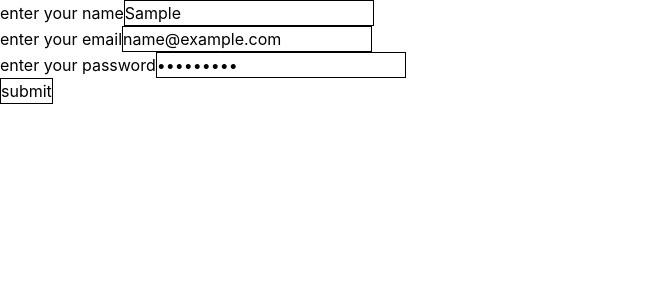
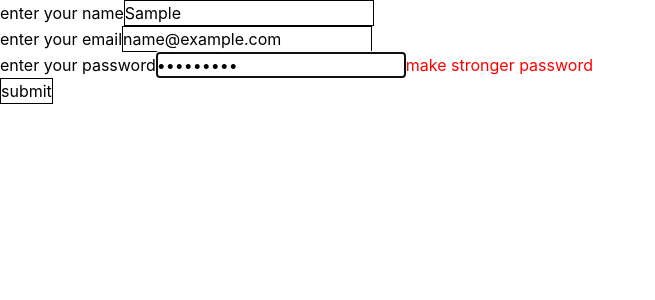
Before and after one commit to magdachikhr-hub/React_Form, a React (Vite) app: page / in a window 1280 px wide. Both pictures are taken after typing "Sample", "name@example.com", "Sample123" into the empty fields and a click on the button "submit". Shown: the top 300 px of the page, without its empty margins (0-655 px from the left). Built offline with nearby package versions, Linux system fonts and the light colour scheme.

Commit message:
feat: add error messages

```diff
--- a/src/components/Form.jsx
+++ b/src/components/Form.jsx
@@ -2,7 +2,11 @@ import React from "react";
 import { useForm } from "react-hook-form";
 
 function Form() {
-  const { register, handleSubmit } = useForm();
+  const {
+    register,
+    handleSubmit,
+    formState: { errors },
+  } = useForm();
   console.log(register);
 
   const submit = (data) => {
@@ -19,8 +23,17 @@ function Form() {
             type="text"
             id="name"
             className="border"
-            {...register("username")}
+            {...register("username", {
+              required: "name is empty, please enter your name",
+              minLength: {
+                value: 2,
+                message: "name must be min 2 characters",
+              },
+            })}
           />
+          {errors.username && (
+            <p className="text-[red]">{errors.username.message}</p>
+          )}
         </div>
         <div>
           <label htmlFor="email">enter your email</label>
@@ -28,8 +41,15 @@ function Form() {
             type="email"
             id="email"
             className="border"
-            {...register("email")}
+            {...register("email", {
+              required: "Email is required",
+              pattern: {
+                value: /^[^\s@]+@[^\s@]+\.[^\s@]+$/,
+                message: "Please enter a valid email address",
+              },
+            })}
           />
+          {errors.email && <p className="text-[red]">{errors.email.message}</p>}
         </div>
         <div>
           <label htmlFor="password">enter your password</label>
@@ -37,8 +57,21 @@ function Form() {
             type="password"
             id="password"
             className="border"
-            {...register("password")}
+            {...register("password", {
+              required: "password is empty",
+              minLength: {
+                value: 8,
+                message: "password is too short",
+              },
+              pattern: {
+                value: /^(?=.*[a-z])(?=.*[A-Z])(?=.*\d)(?=.*[\W_]).{8,}$/,
+                message: "make stronger password",
+              },
+            })}
           />
+          {errors.password && (
+            <span className="text-[red]">{errors.password.message}</span>
+          )}
         </div>
         <button className="border">submit</button>
       </form>
```
